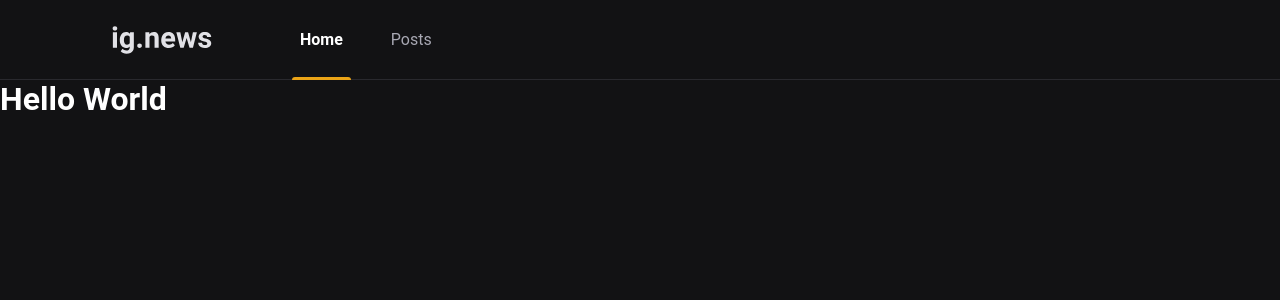
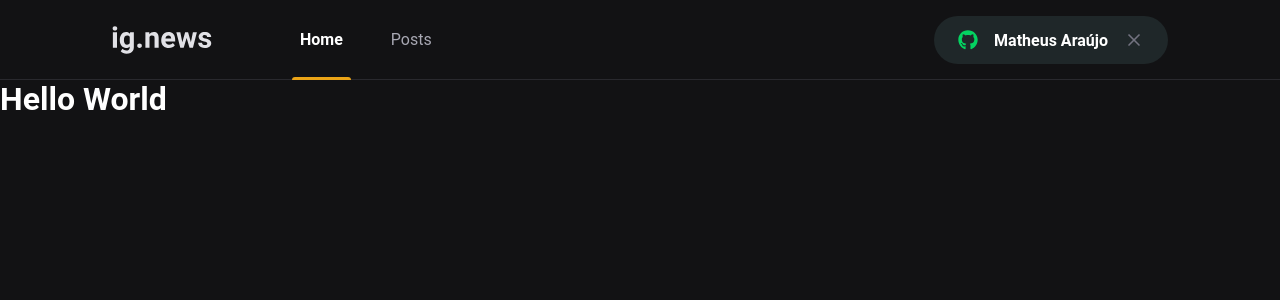
Before and after one commit to MatheusAraujoDev/ignite-news, a Next.js app: page / in a window 1280 px wide. Shown: the top 300 px of the page. Built offline with nearby package versions, Linux system fonts and the light colour scheme.

Commit message:
Add: SignInButton

```diff
--- a/package.json
+++ b/package.json
@@ -17,6 +17,7 @@
     "next": "13.4.4",
     "react": "18.2.0",
     "react-dom": "18.2.0",
+    "react-icons": "^4.9.0",
     "sass": "^1.62.1",
     "typescript": "5.0.4"
   },
--- a/src/components/Header/index.tsx
+++ b/src/components/Header/index.tsx
@@ -1,5 +1,5 @@
 import Image from 'next/image'
-// import { SignInButton } from "../SignInButton";
+import { SignInButton } from '../SignInButton'
 import styles from './styles.module.scss'
 
 export default function Header() {
@@ -12,7 +12,7 @@
           <a>Posts</a>
         </nav>
 
-        {/* <SignInButton /> */}
+        <SignInButton />
       </div>
     </header>
   )
--- /dev/null
+++ b/src/components/SignInButton/index.tsx
@@ -0,0 +1,20 @@
+import { FaGithub } from 'react-icons/fa'
+import { FiX } from 'react-icons/fi'
+import styles from './style.module.scss'
+
+export function SignInButton() {
+  const isUserLoggedIn = true
+
+  return isUserLoggedIn ? (
+    <button className={styles.signInButton}>
+      <FaGithub color="#04d361" />
+      Matheus Araújo
+      <FiX color="#737380" className={styles.closeIcon} />
+    </button>
+  ) : (
+    <button className={styles.signInButton}>
+      <FaGithub color="#eba417" />
+      Sign in with GitHub
+    </button>
+  )
+}
--- /dev/null
+++ b/src/components/SignInButton/style.module.scss
@@ -0,0 +1,33 @@
+.signInButton {
+  height: 3rem;
+  border-radius: 3rem;
+  background: var(--gray-850);
+  border: 0;
+  padding: 0 1.5rem;
+
+  display: flex;
+  align-items: center;
+  justify-content: center;
+
+  color: var(--white);
+  font-weight: bold;
+
+  svg {
+    width: 20px;
+    height: 20px;
+  }
+
+  svg:first-child {
+    margin-right: 1rem;
+  }
+
+  svg.closeIcon {
+    margin-left: 1rem;
+  }
+
+  transition: filter 0.2s;
+
+  &:hover {
+    filter: brightness(0.8)
+  }
+}
--- a/src/styles/global.scss
+++ b/src/styles/global.scss
@@ -10,6 +10,7 @@
   --gray-100: #e1e1e6;
   --gray-300: #a8a8b3;
   --gray-800: #29292e;
+  --gray-850: #1f2729;
   --gray-900: #121214;
 
   --cyan-500: #61dafb;
```
Also changed, not shown: 1 other file (tests, documents, lock files or other folders).
